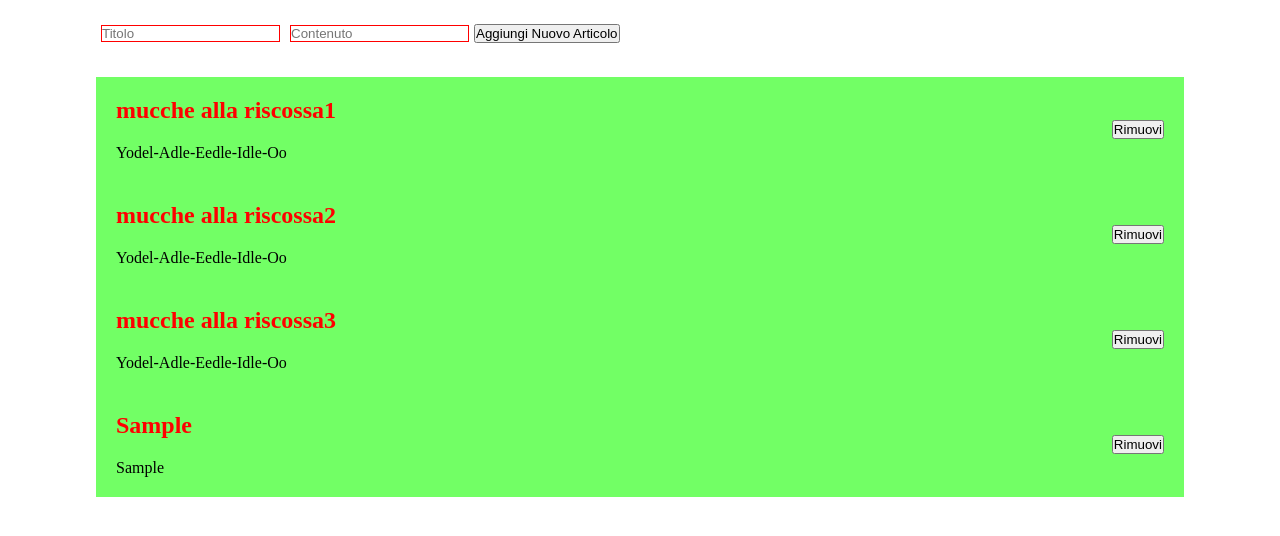
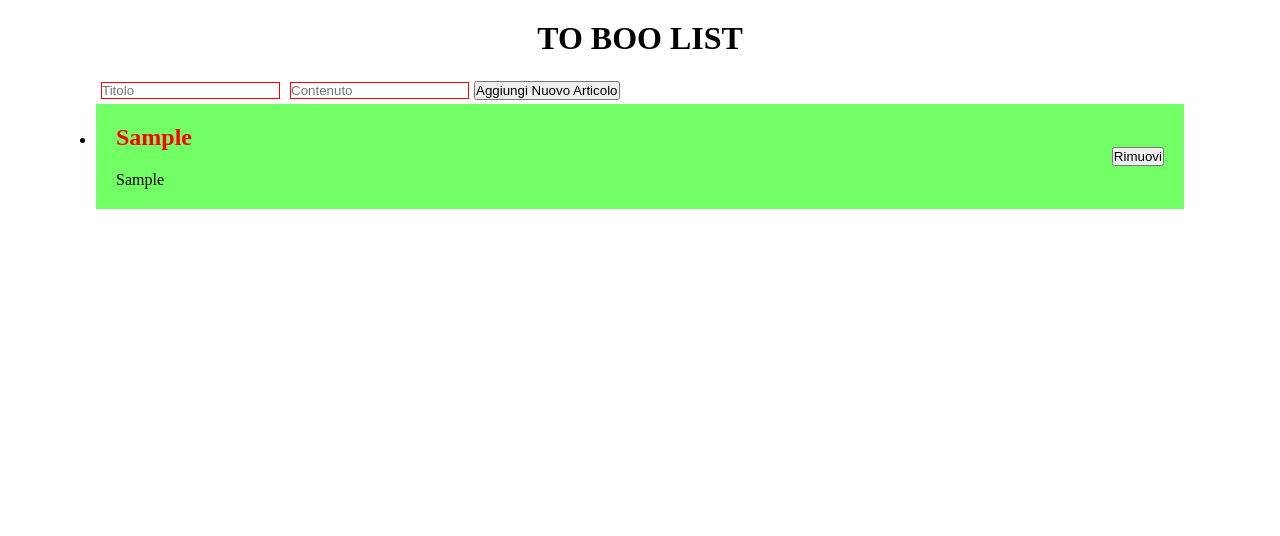
Before and after one commit to DavidZarfati/react-form, a React (Vite) app: page / in a window 1280 px wide. Both pictures are taken after typing "Sample", "Sample" into the empty fields and a click on the button "Aggiungi Nuovo Articolo". Shown: the top 536 px of the page. Built offline with nearby package versions, Linux system fonts and the light colour scheme.

Commit message:
feat: inizio test grafici

```diff
--- a/src/App.jsx
+++ b/src/App.jsx
@@ -3,20 +3,25 @@ import './App.css'
 import CardGrid from './components/CardGrid'
 import FormInputArticoli from './components/FormInputArticoli'
 
-const articoli = [
-  { title: "mucche alla riscossa1", content: "Yodel-Adle-Eedle-Idle-Oo", id: 1 },
-  { title: "mucche alla riscossa2", content: "Yodel-Adle-Eedle-Idle-Oo", id: 2 },
-  { title: "mucche alla riscossa3", content: "Yodel-Adle-Eedle-Idle-Oo", id: 3 },
+const articoliIniziali = [
+  //   { title: "mucche alla riscossa1", content: "Yodel-Adle-Eedle-Idle-Oo", id: 1 },
+  //   { title: "mucche alla riscossa2", content: "Yodel-Adle-Eedle-Idle-Oo", id: 2 },
+  //   { title: "mucche alla riscossa3", content: "Yodel-Adle-Eedle-Idle-Oo", id: 3 },
 ]
 
 function App() {
-  // const [count, setCount] = useState(0)
+  const [articoli, setArticoli] = useState(articoliIniziali)
+
+  const removeArticolo = (index) => {
+    setArticoli(articoli.filter((_, i) => i !== index))
+  }
 
   return (
     <>
+      <div className="container titolo"><h1>TO BOO LIST</h1></div>
       <div className="container">
-        <FormInputArticoli articoli={articoli} />
-        {/* <CardGrid articoli={articoli} /> */}
+        <FormInputArticoli articoli={articoli} setArticoli={setArticoli} />
+        <CardGrid articoli={articoli} removeArticolo={removeArticolo} />
       </div>
     </>
   )
--- a/src/components/Card.jsx
+++ b/src/components/Card.jsx
@@ -1,8 +1,15 @@
-export default function Card({ title, content, id }) {
+export default function Card({ title, content, id, index, removeArticolo }) {
     return (
-        <li key={id}>
-            <h2>{title}</h2>
-            <p>{content}</p>
-        </li>
+        <li>
+            <div className='card'>
+                <div className="card-sinistra">
+                    <h2>{title}</h2>
+                    <p>{content}</p>
+                </div>
+                <div className="card-destra">
+                    <button onClick={() => removeArticolo(index)}>Rimuovi</button>
+                </div>
+            </div>
+        </li >
     )
 }
--- a/src/components/CardGrid.jsx
+++ b/src/components/CardGrid.jsx
@@ -1,11 +1,11 @@
 import Card from "./Card";
 
-export default function CardGrid({ articoli }) {
+export default function CardGrid({ articoli, removeArticolo }) {
     return (
         <>
             <ul>
                 {articoli.map((articolo, index) => (
-                    <Card key={index} {...articolo} />
+                    <Card key={index} {...articolo} index={index} removeArticolo={removeArticolo} />
                 ))}
             </ul>
         </>
--- a/src/components/FormInputArticoli.jsx
+++ b/src/components/FormInputArticoli.jsx
@@ -2,10 +2,9 @@
 import { useState } from 'react';
 import Card from './Card';
 
-export default function FormInputArticoli({ articoli: articoliIniziali = [] }) {
+export default function FormInputArticoli({ articoli = [], setArticoli }) {
     const [newArticolo, setNewArticolo] = useState('');
     const [newContent, setNewContent] = useState('');
-    const [articoli, setArticoli] = useState(articoliIniziali);
     function submitHandler(event) {
         event.preventDefault();
         if (newArticolo.trim()) {
@@ -40,24 +39,6 @@ export default function FormInputArticoli({ articoli: articoliIniziali = [] }) {
                     }} />
                 <button type="submit">Aggiungi Nuovo Articolo</button>
             </form>
-            <ul className='lista-card'>
-                {articoli.map((articolo, index) => (
-                    <li key={index}>
-                        <div className='card' key={index}>
-                            <div className="card-sinistra">
-                                <h2>{articolo.title}</h2>
-                                <p>{articolo.content}</p>
-                            </div>
-                            <div className="card-destra">
-                                <button onClick={() => {
-                                    removeArticolo(index);
-                                }}>Rimuovi</button>
-                            </div>
-                        </div>
-                    </li >
-                ))
-                }
-            </ul >
         </>
     )
 }
--- a/src/index.css
+++ b/src/index.css
@@ -39,3 +39,8 @@ input {
   margin: 5px;
   border: red 1px solid;
 }
+
+.titolo {
+  display: flex;
+  justify-content: center;
+}
```
